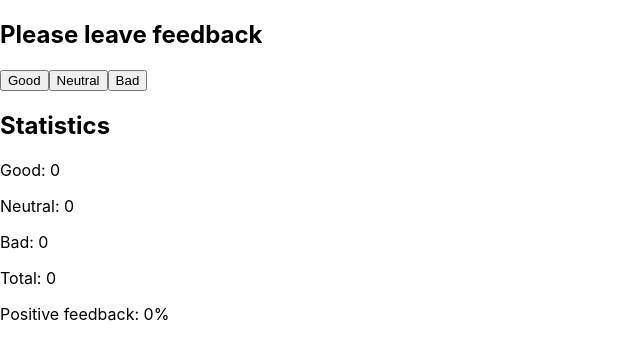
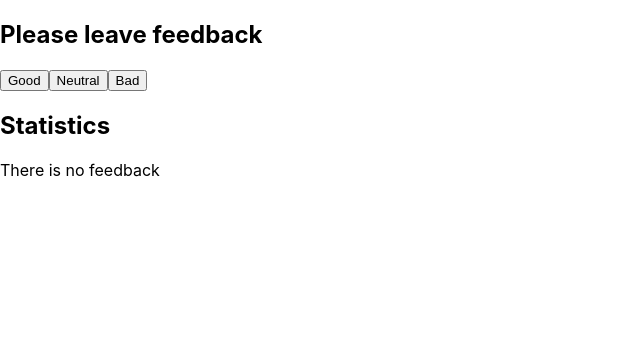
Before and after one commit to Rhilim/goit-react-hw-02-feedback, a React (Create React App) app: page / in a window 1280 px wide. Shown: the top 360 px of the page, without its empty margins (0-640 px from the left). Built offline with nearby package versions, Linux system fonts and the light colour scheme.

Commit message:
task 1 logic added

```diff
--- a/src/components/App.jsx
+++ b/src/components/App.jsx
@@ -1,6 +1,7 @@
 import React from 'react';
 import { Component } from 'react';
 import { FeedbackOptions } from './Feedback/FeedbackOptions';
+import { Notification } from './Feedback/Notification';
 import { Section } from './Feedback/Section';
 import { Statistics } from './Feedback/Statistics';
 
@@ -32,6 +33,10 @@ export class App extends Component {
   };
 
   render() {
+    const { good, neutral, bad } = this.state;
+
+    const allParamsAreZero = good === 0 && neutral === 0 && bad === 0;
+
     return (
       <>
         <Section title="Please leave feedback" children={this.children}>
@@ -41,6 +46,9 @@ export class App extends Component {
           />
         </Section>
         <Section title="Statistics" children={this.children}>
+          {allParamsAreZero ? (
+            <Notification message="There is no feedback" />
+          ) : (
             <Statistics
               good={this.state.good}
               neutral={this.state.neutral}
@@ -48,6 +56,7 @@ export class App extends Component {
               total={this.countTotalFeedback()}
               positivePercentage={this.countPositiveFeedbackPercentage()}
             />
+          )}
         </Section>
       </>
     );
--- /dev/null
+++ b/src/components/Feedback/Notification.jsx
@@ -0,0 +1,7 @@
+export const Notification = ({message }) => {
+  return (
+    <>
+      <p>{message}</p>
+    </>
+  );
+};
```
Lines whose indentation alone changed are shown as unchanged.
